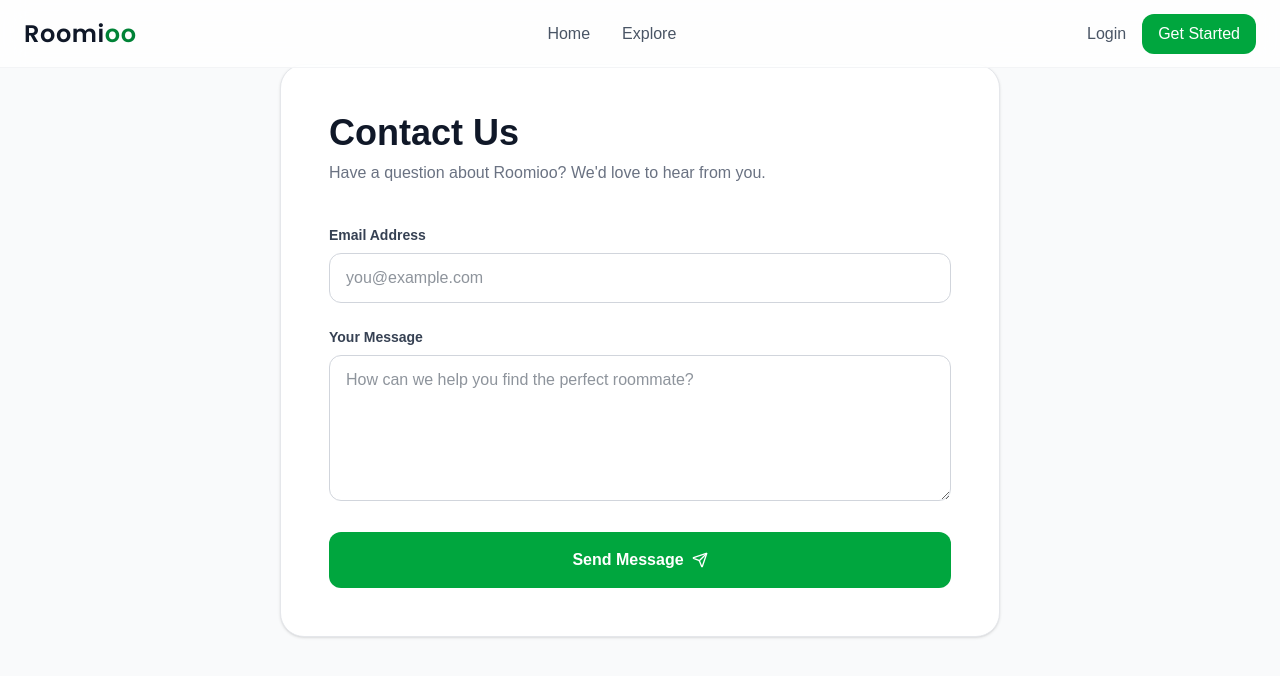
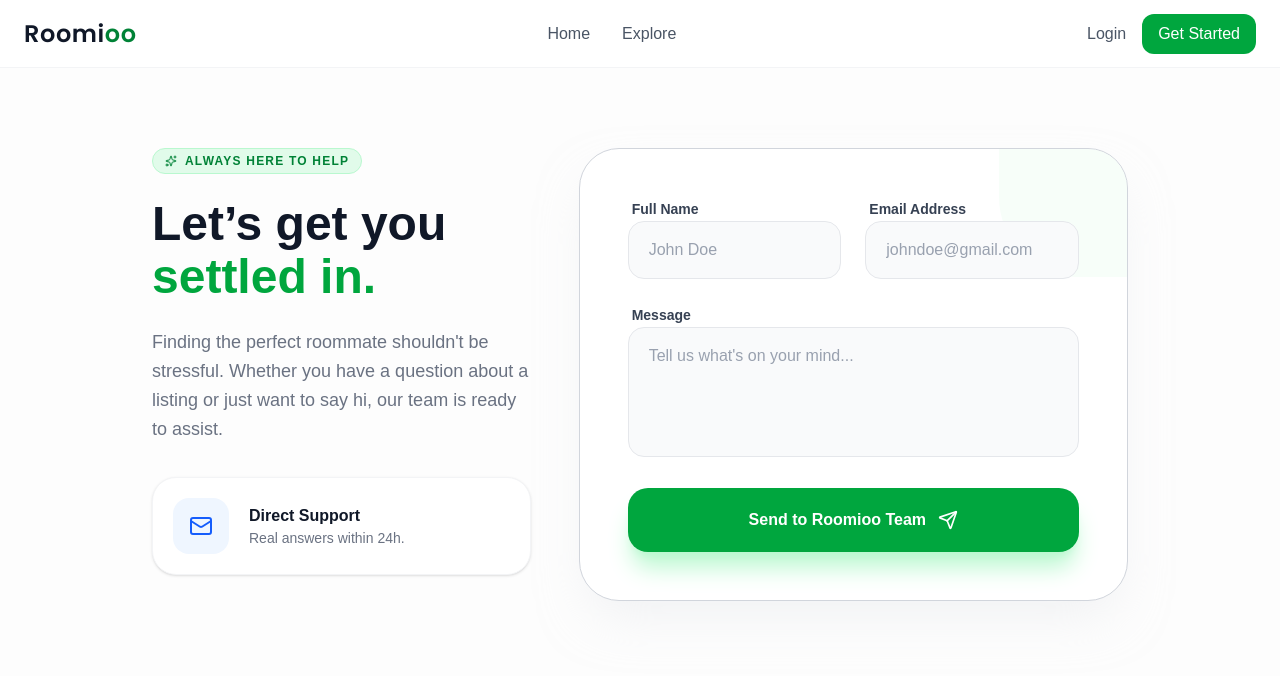
Before and after one commit to Pritammandal77/Roomioo-Frontend, a Next.js app: page /contact in a window 1280 px wide. Shown: the top 676 px of the page. Built offline with nearby package versions, Linux system fonts and the light colour scheme; no server answers.

Commit message:
done some UI optimizations on the contact form

```diff
--- a/src/app/(public)/contact/page.tsx
+++ b/src/app/(public)/contact/page.tsx
@@ -1,12 +1,125 @@
+// "use client";
+
+// import React from "react";
+// import { useForm, ValidationError } from "@formspree/react";
+// import { Send, CheckCircle, ArrowLeft } from "lucide-react";
+// import Link from "next/link";
+
+// export default function ContactPage() {
+// const [state, handleSubmit] = useForm(process.env.NEXT_PUBLIC_FORMSPREE_ID as string);
+
+//   if (state.succeeded) {
+//     return (
+//       <div className="min-h-screen bg-gray-50 flex items-center justify-center p-6">
+//         <div className="max-w-md w-full bg-white rounded-3xl p-8 text-center shadow-sm border border-green-100">
+//           <CheckCircle className="w-16 h-16 text-green-500 mx-auto mb-4" />
+//           <h2 className="text-2xl font-bold text-gray-900">Message Sent!</h2>
+//           <p className="text-gray-600 mt-2">
+//             Thanks for reaching out. The Roomioo team will get back to you soon.
+//           </p>
+//           <Link
+//             href="/"
+//             className="mt-6 inline-block text-green-600 font-medium hover:underline"
+//           >
+//             Back to Home
+//           </Link>
+//         </div>
+//       </div>
+//     );
+//   }
+
+//   return (
+//     <div className="min-h-screen bg-gray-50 text-gray-800 pb-20">
+//       <div className="max-w-3xl mx-auto px-6 pt-16">
+//         <div className="bg-white rounded-3xl p-8 md:p-12 shadow-sm border border-gray-200">
+//           <h1 className="text-4xl font-extrabold text-gray-900 mb-2">
+//             Contact Us
+//           </h1>
+//           <p className="text-gray-500 mb-10">
+//             Have a question about Roomioo? We'd love to hear from you.
+//           </p>
+
+//           <form onSubmit={handleSubmit} className="space-y-6">
+//             <div>
+//               <label
+//                 htmlFor="email"
+//                 className="block text-sm font-semibold text-gray-700 mb-2"
+//               >
+//                 Email Address
+//               </label>
+//               <input
+//                 id="email"
+//                 type="email"
+//                 name="email"
+//                 required
+//                 className="w-full px-4 py-3 rounded-xl border border-gray-300 focus:ring-2 focus:ring-green-500 focus:border-transparent outline-none transition"
+//                 placeholder="you@example.com"
+//               />
+//               <ValidationError
+//                 prefix="Email"
+//                 field="email"
+//                 errors={state.errors}
+//                 className="text-red-500 text-xs mt-1"
+//               />
+//             </div>
+
+//             <div>
+//               <label
+//                 htmlFor="message"
+//                 className="block text-sm font-semibold text-gray-700 mb-2"
+//               >
+//                 Your Message
+//               </label>
+//               <textarea
+//                 id="message"
+//                 name="message"
+//                 required
+//                 rows={5}
+//                 className="w-full px-4 py-3 rounded-xl border border-gray-300 focus:ring-2 focus:ring-green-500 focus:border-transparent outline-none transition"
+//                 placeholder="How can we help you find the perfect roommate?"
+//               ></textarea>
+//               <ValidationError
+//                 prefix="Message"
+//                 field="message"
+//                 errors={state.errors}
+//                 className="text-red-500 text-xs mt-1"
+//               />
+//             </div>
+
+//             <button
+//               type="submit"
+//               disabled={state.submitting}
+//               className="w-full bg-green-600 text-white font-bold py-4 rounded-xl hover:bg-green-700 transition flex items-center justify-center gap-2 disabled:opacity-50"
+//             >
+//               {state.submitting ? "Sending..." : "Send Message"}
+//               <Send className="w-4 h-4" />
+//             </button>
+//           </form>
+//         </div>
+//       </div>
+//     </div>
+//   );
+// }
+
 "use client";
 
 import React from "react";
 import { useForm, ValidationError } from "@formspree/react";
-import { Send, CheckCircle, ArrowLeft } from "lucide-react";
+import {
+  Send,
+  CheckCircle,
+  ArrowLeft,
+  Mail,
+  MessageSquare,
+  Sparkles,
+  HelpCircle,
+} from "lucide-react";
 import Link from "next/link";
 
 export default function ContactPage() {
-const [state, handleSubmit] = useForm(process.env.NEXT_PUBLIC_FORMSPREE_ID as string);
+  const [state, handleSubmit] = useForm(
+    process.env.NEXT_PUBLIC_FORMSPREE_ID as string,
+  );
 
   if (state.succeeded) {
     return (
@@ -29,21 +142,78 @@ const [state, handleSubmit] = useForm(process.env.NEXT_PUBLIC_FORMSPREE_ID as st
   }
 
   return (
-    <div className="min-h-screen bg-gray-50 text-gray-800 pb-20">
-      <div className="max-w-3xl mx-auto px-6 pt-16">
-        <div className="bg-white rounded-3xl p-8 md:p-12 shadow-sm border border-gray-200">
-          <h1 className="text-4xl font-extrabold text-gray-900 mb-2">
-            Contact Us
+    <div className="min-h-screen bg-[#FDFDFD] pt-10 xl:pt-25 text-gray-800 pb-20 selection:bg-green-100 selection:text-green-900">
+      {/* Decorative Background Elements */}
+      <div className="absolute top-0 left-0 w-full h-64 bg-linear-to-b from-green-50/50 to-transparent -z-10" />
+
+      <div className="max-w-5xl mx-auto px-6 pt-12">
+        <div className="grid grid-cols-1 lg:grid-cols-12 gap-12 items-start">
+          {/* Left Column: Content */}
+          <div className="lg:col-span-5 space-y-8">
+            <div>
+              {/* Animated Badge */}
+              <div className="inline-flex items-center gap-2 px-3 py-1 bg-green-100/80 text-green-700 rounded-full text-xs font-bold uppercase tracking-widest mb-6 border border-green-200">
+                <Sparkles className="w-3 h-3" />
+                <span>Always here to help</span>
+              </div>
+
+              {/* Hero Text */}
+              <h1 className="text-5xl font-black text-gray-900 leading-[1.1] mb-6">
+                Let’s get you <br />
+                <span className="text-green-600">settled in.</span>
               </h1>
-          <p className="text-gray-500 mb-10">
-            Have a question about Roomioo? We'd love to hear from you.
+
+              <p className="text-lg text-gray-500 leading-relaxed max-w-md">
+                Finding the perfect roommate shouldn't be stressful. Whether you
+                have a question about a listing or just want to say hi, our team
+                is ready to assist.
               </p>
+            </div>
 
-          <form onSubmit={handleSubmit} className="space-y-6">
+            {/* Interactive Quick Info Cards */}
+            <div className="grid grid-cols-1 gap-4">
+              <div className="group flex items-center gap-5 p-5 rounded-3xl bg-white border border-gray-100 shadow-sm hover:border-green-200 hover:shadow-md hover:shadow-green-50/50 transition-all duration-300">
+                <div className="p-4 bg-blue-50 rounded-2xl text-blue-600 group-hover:scale-110 transition-transform">
+                  <Mail className="w-6 h-6" />
+                </div>
                 <div>
+                  <h4 className="font-bold text-gray-900">Direct Support</h4>
+                  <p className="text-gray-500 text-sm">
+                    Real answers within 24h.
+                  </p>
+                </div>
+              </div>
+
+            </div>
+          </div>
+
+          {/* Right Column: The Form */}
+          <div className="lg:col-span-7">
+            <div className="bg-white rounded-[2.5rem] p-4 md:p-12 shadow-2xl shadow-gray-200/50 border border-gray-300 relative overflow-hidden">
+              {/* Subtle design element */}
+              <div className="absolute top-0 right-0 w-32 h-32 bg-green-50 rounded-bl-[5rem] z-0 opacity-50" />
+
+              <form onSubmit={handleSubmit} className="relative z-10 space-y-6">
+                <div className="grid grid-cols-1 md:grid-cols-2 gap-6">
+                  <div className="space-y-2">
+                    <label
+                      htmlFor="name"
+                      className="text-sm font-bold text-gray-700 ml-1"
+                    >
+                      Full Name
+                    </label>
+                    <input
+                      id="name"
+                      type="text"
+                      name="name"
+                      placeholder="John Doe"
+                      className="w-full px-5 py-4 rounded-2xl border border-gray-200 bg-gray-50 focus:bg-white focus:ring-4 focus:ring-green-500/10 focus:border-green-500 outline-none transition-all placeholder:text-gray-400"
+                    />
+                  </div>
+                  <div className="space-y-2">
                     <label
                       htmlFor="email"
-                className="block text-sm font-semibold text-gray-700 mb-2"
+                      className="text-sm font-bold text-gray-700 ml-1"
                     >
                       Email Address
                     </label>
@@ -52,8 +222,8 @@ const [state, handleSubmit] = useForm(process.env.NEXT_PUBLIC_FORMSPREE_ID as st
                       type="email"
                       name="email"
                       required
-                className="w-full px-4 py-3 rounded-xl border border-gray-300 focus:ring-2 focus:ring-green-500 focus:border-transparent outline-none transition"
-                placeholder="you@example.com"
+                      placeholder="johndoe@gmail.com"
+                      className="w-full px-5 py-4 rounded-2xl border border-gray-200 bg-gray-50 focus:bg-white focus:ring-4 focus:ring-green-500/10 focus:border-green-500 outline-none transition-all placeholder:text-gray-400"
                     />
                     <ValidationError
                       prefix="Email"
@@ -62,21 +232,22 @@ const [state, handleSubmit] = useForm(process.env.NEXT_PUBLIC_FORMSPREE_ID as st
                       className="text-red-500 text-xs mt-1"
                     />
                   </div>
+                </div>
 
-            <div>
+                <div className="space-y-2">
                   <label
                     htmlFor="message"
-                className="block text-sm font-semibold text-gray-700 mb-2"
+                    className="text-sm font-bold text-gray-700 ml-1"
                   >
-                Your Message
+                    Message
                   </label>
                   <textarea
                     id="message"
                     name="message"
                     required
-                rows={5}
-                className="w-full px-4 py-3 rounded-xl border border-gray-300 focus:ring-2 focus:ring-green-500 focus:border-transparent outline-none transition"
-                placeholder="How can we help you find the perfect roommate?"
+                    rows={4}
+                    className="w-full px-5 py-4 rounded-2xl border border-gray-200 bg-gray-50 focus:bg-white focus:ring-4 focus:ring-green-500/10 focus:border-green-500 outline-none transition-all placeholder:text-gray-400 resize-none"
+                    placeholder="Tell us what's on your mind..."
                   ></textarea>
                   <ValidationError
                     prefix="Message"
@@ -89,14 +260,16 @@ const [state, handleSubmit] = useForm(process.env.NEXT_PUBLIC_FORMSPREE_ID as st
                 <button
                   type="submit"
                   disabled={state.submitting}
-              className="w-full bg-green-600 text-white font-bold py-4 rounded-xl hover:bg-green-700 transition flex items-center justify-center gap-2 disabled:opacity-50"
+                  className="w-full group bg-green-600 text-white font-bold py-5 rounded-[1.25rem] hover:bg-green-700 transition-all shadow-xl shadow-green-200 flex items-center justify-center gap-3 disabled:opacity-50 active:scale-[0.98]"
                 >
-              {state.submitting ? "Sending..." : "Send Message"}
-              <Send className="w-4 h-4" />
+                  {state.submitting ? "Sending..." : "Send to Roomioo Team"}
+                  <Send className="w-5 h-5 group-hover:translate-x-1 group-hover:-translate-y-1 transition-transform" />
                 </button>
               </form>
             </div>
           </div>
         </div>
+      </div>
+    </div>
   );
 }
--- a/src/app/(public)/privacy/page.tsx
+++ b/src/app/(public)/privacy/page.tsx
@@ -2,7 +2,14 @@
 
 import React from "react";
 import Link from "next/link";
-import { ArrowLeft, ShieldCheck, Lock, Eye, FileText, UserCheck } from "lucide-react";
+import {
+  ArrowLeft,
+  ShieldCheck,
+  Lock,
+  Eye,
+  FileText,
+  UserCheck,
+} from "lucide-react";
 
 export default function PrivacyPolicy() {
   const lastUpdated = "April 30, 2026"; //[cite: 1]
@@ -13,12 +20,29 @@ export default function PrivacyPolicy() {
       icon: <UserCheck className="w-5 h-5 text-green-600" />,
       content: (
         <div className="space-y-2">
-          <p>Roomioo collects several types of information from and about users[cite: 1]:</p>
+          <p>
+            Roomioo collects several types of information from and about
+            users[cite: 1]:
+          </p>
           <ul className="list-disc ml-6 space-y-2">
-            <li><strong>Personal Identifiers:</strong> Your name, email address, phone number, and profile photographs[cite: 1].</li>
-            <li><strong>Lifestyle Attributes:</strong> Data regarding habits like smoking, cleanliness, guests, work schedule, and pet ownership[cite: 1, 3].</li>
-            <li><strong>Location Information:</strong> Current city data to facilitate local matching[cite: 1, 3].</li>
-            <li><strong>Usage Data:</strong> Information on how you interact with the website, including profile matching & search preferences[cite: 1].</li>
+            <li>
+              <strong>Personal Identifiers:</strong> Your name, email address,
+              phone number, and profile photographs[cite: 1].
+            </li>
+            <li>
+              <strong>Lifestyle Attributes:</strong> Data regarding habits like
+              smoking, cleanliness, guests, work schedule, and pet
+              ownership[cite: 1, 3].
+            </li>
+            <li>
+              <strong>Location Information:</strong> Current city data to
+              facilitate local matching[cite: 1, 3].
+            </li>
+            <li>
+              <strong>Usage Data:</strong> Information on how you interact with
+              the website, including profile matching & search preferences[cite:
+              1].
+            </li>
           </ul>
         </div>
       ),
@@ -31,9 +55,15 @@ export default function PrivacyPolicy() {
           <p>We use the collected information to[cite: 1]:</p>
           <ul className="list-disc ml-6 space-y-2">
             <li>Create and maintain your user profile[cite: 1].</li>
-            <li>Utilize our matching algorithm to suggest compatible roommates[cite: 1, 3].</li>
+            <li>
+              Utilize our matching algorithm to suggest compatible
+              roommates[cite: 1, 3].
+            </li>
             <li>Enable secure communication between users[cite: 1].</li>
-            <li>Monitor and improve the safety and security of the platform[cite: 1].</li>
+            <li>
+              Monitor and improve the safety and security of the platform[cite:
+              1].
+            </li>
           </ul>
         </div>
       ),
@@ -43,11 +73,24 @@ export default function PrivacyPolicy() {
       icon: <ShieldCheck className="w-5 h-5 text-green-600" />,
       content: (
         <div className="space-y-2">
-          <p>Your privacy is our priority, and we share information only in the following ways[cite: 1]:</p>
+          <p>
+            Your privacy is our priority, and we share information only in the
+            following ways[cite: 1]:
+          </p>
           <ul className="list-disc ml-6 space-y-2">
-            <li><strong>User Profiles:</strong> Your first name, lifestyle habits, and general location are visible to registered users[cite: 1].</li>
-            <li><strong>Contact Privacy:</strong> Contact details remain private until you explicitly choose to reveal them or grant permission[cite: 1, 3].</li>
-            <li><strong>Legal Compliance:</strong> Disclosure may occur if required by Indian law or public authorities[cite: 1].</li>
+            <li>
+              <strong>User Profiles:</strong> Your first name, lifestyle habits,
+              and general location are visible to registered users[cite: 1].
+            </li>
+            <li>
+              <strong>Contact Privacy:</strong> Contact details remain private
+              until you explicitly choose to reveal them or grant
+              permission[cite: 1, 3].
+            </li>
+            <li>
+              <strong>Legal Compliance:</strong> Disclosure may occur if
+              required by Indian law or public authorities[cite: 1].
+            </li>
           </ul>
         </div>
       ),
@@ -57,8 +100,10 @@ export default function PrivacyPolicy() {
       icon: <Lock className="w-5 h-5 text-green-600" />,
       content: (
         <p>
-          We implement technical measures and encrypted databases designed to secure your personal information from unauthorized access[cite: 1, 3].
-          However, please be aware that no system is impenetrable, and users provide information at their own risk[cite: 1].
+          We implement technical measures and encrypted databases designed to
+          secure your personal information from unauthorized access[cite: 1, 3].
+          However, please be aware that no system is impenetrable, and users
+          provide information at their own risk[cite: 1].
         </p>
       ),
     },
@@ -67,8 +112,10 @@ export default function PrivacyPolicy() {
       icon: <FileText className="w-5 h-5 text-green-600" />,
       content: (
         <p>
-          You have the right to access, edit, or delete your account information at any time through your profile settings[cite: 1].
-          To permanently delete your data from our servers, you may contact our support team[cite: 1].
+          You have the right to access, edit, or delete your account information
+          at any time through your profile settings[cite: 1]. To permanently
+          delete your data from our servers, you may contact our support
+          team[cite: 1].
         </p>
       ),
     },
@@ -77,17 +124,26 @@ export default function PrivacyPolicy() {
   return (
     <div className="min-h-screen bg-gray-50 text-gray-800 pb-20">
       <div className="max-w-4xl mx-auto px-6 pt-16">
-        <Link href="/" className="flex items-center text-green-600 font-medium mb-8 hover:underline">
+        <Link
+          href="/"
+          className="flex items-center text-green-600 font-medium mb-8 hover:underline"
+        >
           <ArrowLeft className="w-4 h-4 mr-2" /> Back to Home
         </Link>
 
         <div className="bg-white rounded-3xl p-8 md:p-12 shadow-sm border border-gray-200">
           <header className="border-b border-gray-100 pb-8 mb-12">
-            <h1 className="text-4xl font-extrabold text-gray-900 mb-2">Privacy Policy</h1>
-            <p className="text-gray-500 italic">Last Updated: {lastUpdated}[cite: 1]</p>
+            <h1 className="text-4xl font-extrabold text-gray-900 mb-2">
+              Privacy Policy
+            </h1>
+            <p className="text-gray-500 italic">
+              Last Updated: {lastUpdated}[cite: 1]
+            </p>
             <p className="mt-4 text-gray-600 leading-relaxed">
-              Welcome to <strong>Roomioo</strong>. We value your privacy and are committed to protecting your personal data
-              collected through our platform, which connects individuals seeking roommates based on lifestyle preferences[cite: 1, 3].
+              Welcome to <strong>Roomioo</strong>. We value your privacy and are
+              committed to protecting your personal data collected through our
+              platform, which connects individuals seeking roommates based on
+              lifestyle preferences[cite: 1, 3].
             </p>
           </header>
 
@@ -95,8 +151,12 @@ export default function PrivacyPolicy() {
             {sections.map((section, index) => (
               <section key={index}>
                 <div className="flex items-center gap-3 mb-4">
-                  <div className="p-2 bg-green-50 rounded-lg">{section.icon}</div>
-                  <h2 className="text-xl font-bold text-gray-800">{section.title}</h2>
+                  <div className="p-2 bg-green-50 rounded-lg">
+                    {section.icon}
+                  </div>
+                  <h2 className="text-xl font-bold text-gray-800">
+                    {section.title}
+                  </h2>
                 </div>
                 <div className="text-gray-600 leading-relaxed pl-1">
                   {section.content}
@@ -106,12 +166,34 @@ export default function PrivacyPolicy() {
           </div>
 
           <footer className="mt-16 pt-10 border-t border-gray-100">
-            <h3 className="text-lg font-bold text-gray-900 mb-4">Contact Us</h3>
-            <div className="bg-green-50 rounded-2xl p-6 border border-green-100">
-              <p className="text-gray-700">If you have questions regarding this policy, contact us at[cite: 1]:</p>
-              <div className="mt-4 space-y-1 font-medium text-green-800">
-                <p>Email: support@Roomioo.com[cite: 1, 3]</p>
-                <p>Location: Pune, India[cite: 1, 3]</p>
+            <h3 className="text-lg font-bold text-gray-900 mb-4">
+              Contact & Support
+            </h3>
+            <div className="bg-green-50 rounded-2xl p-6 border border-green-100 relative overflow-hidden group">
+              {/* Subtle decorative circle */}
+              <div className="absolute -top-4 -right-4 w-20 h-20 bg-green-100 rounded-full opacity-50 group-hover:scale-110 transition-transform" />
+
+              <div className="relative z-10">
+                <p className="text-gray-700 leading-relaxed">
+                  If you have questions regarding this policy or need to request
+                  data deletion, please reach out to our team directly through
+                  our support channel.
+                </p>
+
+                <div className="mt-6">
+                  <Link
+                    href="/contact"
+                    className="inline-flex items-center justify-center px-6 py-3 bg-green-600 text-white font-bold rounded-xl hover:bg-green-700 transition-all shadow-md shadow-green-100 active:scale-95"
+                  >
+                    Message Support Team
+                  </Link>
+                </div>
+
+                <div className="mt-6 pt-4 border-t border-green-100/50 flex items-center gap-4 text-xs font-bold text-green-700 uppercase tracking-widest">
+                  <span>Pune, India</span>
+                  <span className="w-1 h-1 bg-green-300 rounded-full" />
+                  <span>Roomioo Support</span>
+                </div>
               </div>
             </div>
           </footer>
--- a/src/components/shared/Footer.tsx
+++ b/src/components/shared/Footer.tsx
@@ -76,10 +76,10 @@ export default function Footer() {
           </h3>
 
           <div className="mt-4 space-y-4 text-gray-600 text-sm">
-            <div className="flex items-center gap-2">
+            <Link href="/contact" className="flex items-center gap-2">
               <Mail size={16} />
-              <span>support@Roomioo.com</span>
-            </div>
+              <span>Contact Us</span>
+            </Link>
 
             <div className="flex items-center gap-2">
               <Phone size={16} />
```
Lines whose indentation alone changed are shown as unchanged.
